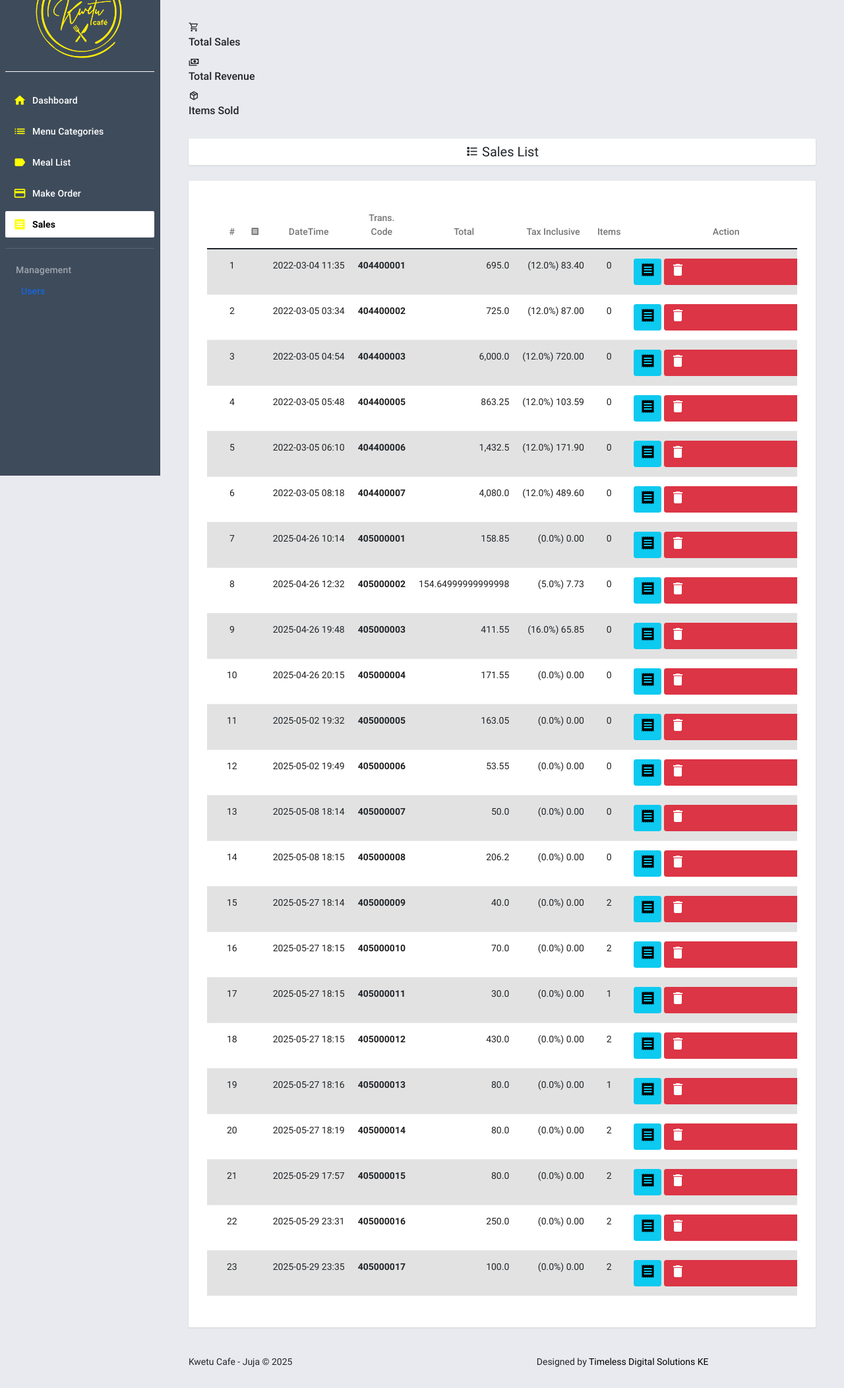
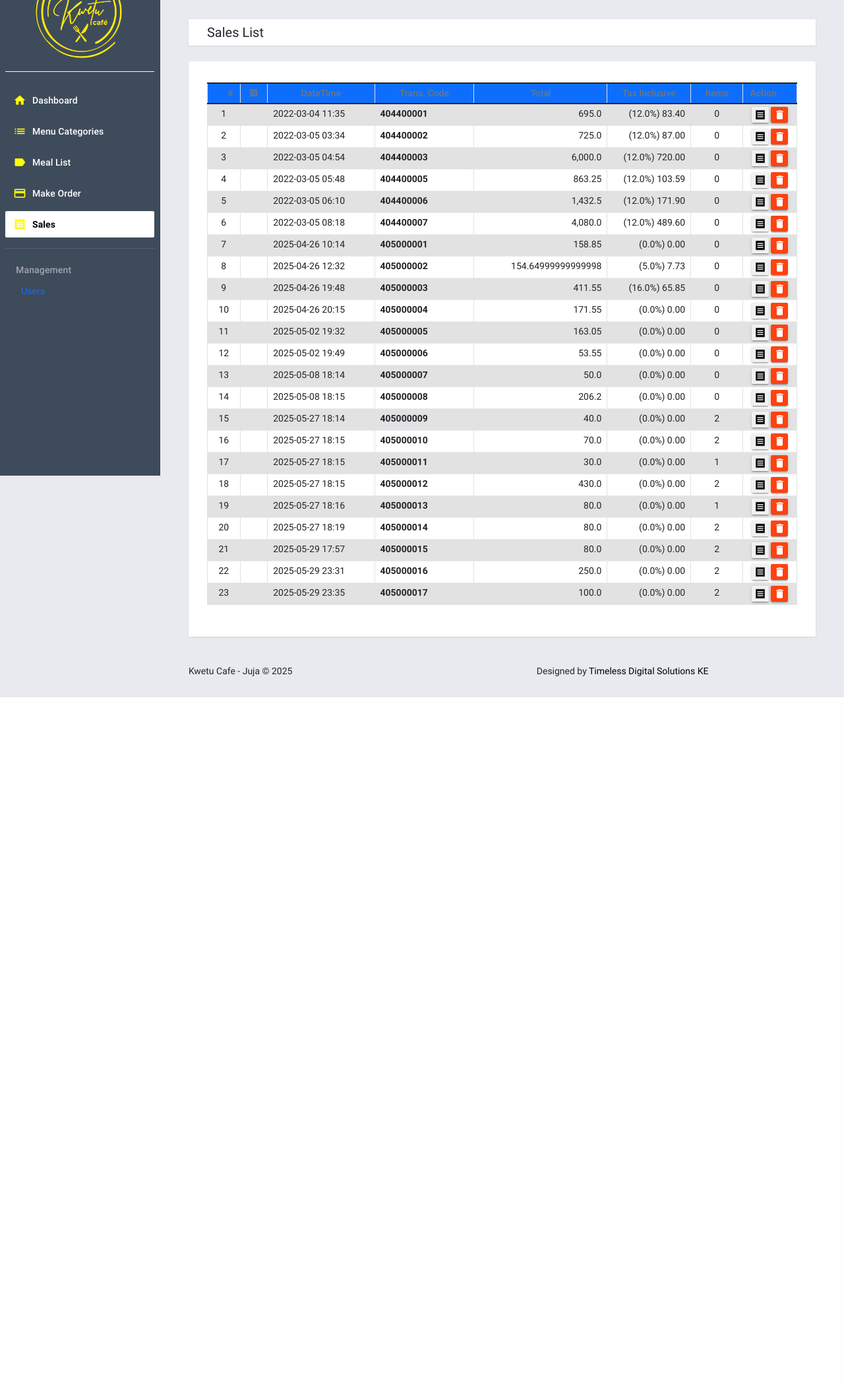
Before and after one commit to alfredmm/kwetu-cafe-pos-v2, a Django app: page /sales in a window 1280 px wide. Shown: the part 79-2183 px from the top of the page at 66% size. After the commit the page ends 1136 px from the top, so only its background shows below. Run offline with Django 3.2, Linux system fonts and the light colour scheme; a user stored in the database is signed in; data comes from the database, SQL or seed files in the repository; some libraries are stand-ins or nearby versions.

Commit message:
Update sales.html

```diff
--- a/posApp/templates/posApp/sales.html
+++ b/posApp/templates/posApp/sales.html
@@ -3,70 +3,56 @@
 
 {% block pageContent %}
 <div class="mdc-layout-grid__cell stretch-card mdc-layout-grid__cell--span-12">
-    <div class="stats-cards">
-        <div class="stat-card gradient-blue">
-            <div class="stat-icon"><i class="mdi mdi-cart-outline"></i></div>
-            <div class="stat-info">
-                <h5>Total Sales</h5>
-                <h3>{{ total_sales|intcomma }}</h3>
-            </div>
-        </div>
-        <div class="stat-card gradient-green">
-            <div class="stat-icon"><i class="mdi mdi-cash-multiple"></i></div>
-            <div class="stat-info">
-                <h5>Total Revenue</h5>
-                <h3>{{ total_revenue|intcomma }}</h3>
-            </div>
-        </div>
-        <div class="stat-card gradient-orange">
-            <div class="stat-icon"><i class="mdi mdi-package-variant-closed"></i></div>
-            <div class="stat-info">
-                <h5>Items Sold</h5>
-                <h3>{{ total_items|intcomma }}</h3>
-            </div>
+    <div class="mdc-card py-2">
+        <div class="d-flex justify-content-between align-items-center">
+            <h4 class="card-title mb-0">Sales List</h4>
         </div>
     </div>
 </div>
 
 <div class="mdc-layout-grid__cell stretch-card mdc-layout-grid__cell--span-12">
-    <div class="mdc-card py-2 d-flex justify-content-between align-items-center card-header-modern">
-        <h4 class="card-title mb-0"><i class="mdi mdi-format-list-bulleted-square"></i> Sales List</h4>
-    </div>
-</div>
-
-<div class="mdc-layout-grid__cell stretch-card mdc-layout-grid__cell--span-12">
-    <div class="mdc-card modern-card">
+    <div class="mdc-card">
         <div class="table-responsive">
-            <table class="table table-hover table-striped" id="sales-list-table">
+            <table class="table table-hover table-striped table-bordered" id="sales-list-table">
+                <colgroup>
+                    <col width="5%">
+                    <col width="5%">
+                    <col width="20%">
+                    <col width="20%">
+                    <col width="25%">
+                    <col width="15%">
+                    <col width="15%">
+                    <col width="15%">
+                </colgroup>
                 <thead>
-                    <tr>
-                        <th class="text-center">#</th>
-                        <th class="text-center"><i class="mdi mdi-receipt"></i></th>
-                        <th class="text-center">DateTime</th>
-                        <th class="text-center">Trans. Code</th>
-                        <th class="text-center">Total</th>
-                        <th class="text-center">Tax Inclusive</th>
-                        <th class="text-center">Items</th>
-                        <th class="text-center">Action</th>
+                    <tr class="bg-primary text-white">
+                        <th class="text-center py-1">#</th>
+                        <th class="text-center py-1"><i class="mdi mdi-receipt"></i></th>
+                        <th class="text-center py-1">DateTime</th>
+                        <th class="text-center py-1">Trans. Code</th>
+                        <th class="text-center py-1">Total</th>
+                        <th class="text-center py-1">Tax Inclusive</th>
+                        <th class="text-center py-1">Items</th>
+                        <th class="text-center py-1">Action</th>
                     </tr>
                 </thead>
                 <tbody>
                     {% for sale in sale_data %}
                     <tr class="sale-row" data-id="{{ sale.id }}">
-                        <td class="text-center">{{ forloop.counter }}</td>
-                        <td class="text-center"><i class="mdi mdi-receipt-outline mdi-24px text-primary"></i></td>
-                        <td>{{ sale.date_added|date:'Y-m-d H:i' }}</td>
-                        <td class="fw-bold">{{ sale.code }}</td>
-                        <td class="text-end">{{ sale.grand_total|intcomma }}</td>
-                        <td class="text-end">({{ sale.tax }}%) {{ sale.tax_amount|intcomma:2 }}</td>
-                        <td class="text-center">{{ sale.item_count|intcomma }}</td>
-                        <td class="text-center">
-                            <button class="btn btn-sm btn-info view-data" type="button" data-id="{{ sale.id }}" title="View Receipt">
+                        <td class="px-2 py-1 text-center">{{ forloop.counter }}</td>
+                        <td class="px-2 py-1 text-center"><i class="mdi mdi-receipt-outline mdi-24px text-primary"></i></td>
+                        <td class="px-2 py-1 text-start">{{ sale.date_added|date:'Y-m-d H:i' }}</td>
+                        <td class="px-2 py-1 text-start fw-bold">{{ sale.code }}</td>
+                        <td class="px-2 py-1 text-end">{{ sale.grand_total|intcomma }}</td>
+                        <td class="px-2 py-1 text-end">({{ sale.tax }}%) {{ sale.tax_amount|intcomma:2 }}</td>
+                        <td class="px-2 py-1 text-center">{{ sale.item_count|intcomma }}</td>
+                        <td class="px-2 py-1 text-center">
+                            <button class="mdc-button mdc-button--raised p-1 icon-button filled-button--light mdc-ripple-upgraded view-data" type="button" data-id="{{ sale.id }}" title="View Receipt">
                                 <i class="material-icons mdc-button__icon">receipt</i>
                             </button>
                             {% if user_role == 'admin' or user_role == 'manager' %}
-                            <button class="btn btn-sm btn-danger delete-data" type="button" data-id="{{ sale.id }}" data-code="{{ sale.code }}" title="Delete">
-                                <i class="material-icons mdc-button__icon">delete_outline</i>
+                            <button class="mdc-button mdc-button--raised p-1 icon-button filled-button--danger mdc-ripple-upgraded delete-data" type="button" data-id="{{ sale.id }}" data-code="{{ sale.code }}" title="Delete">
+                                <i class="material-icons mdc-button__icon">deleteoutline</i>
                             </button>
                             {% endif %}
                         </td>
@@ -77,13 +63,15 @@
         </div>
     </div>
 </div>
+
 {% endblock pageContent %}
 
 {% block ScriptBlock %}
 <script>
     $(function() {
+        // Initialize DataTable
         $('#sales-list-table').DataTable({
-            "order": [[ 0, "desc" ]]
+            "order": [[ 0, "desc" ]] // Order by the first column (the counter) in descending order
         });
 
         $('.view-data').click(function() {
@@ -98,15 +86,27 @@
     function delete_sale($id) {
         start_loader();
         $.ajax({
-            headers: { "X-CSRFToken": '{{csrf_token}}' },
+            headers: {
+                "X-CSRFToken": '{{csrf_token}}'
+            },
             url: "{% url 'delete-sale' %}",
             method: "POST",
-            data: { id: $id },
+            data: {
+                id: $id
+            },
             dataType: "json",
+            error: err => {
+                console.log(err);
+                alert_toast("An error occurred.", 'error');
+                end_loader();
+            },
             success: function(resp) {
-                if (resp.status == 'success') location.reload();
-                else alert_toast("An error occurred.", 'error');
+                if (typeof resp == 'object' && resp.status == 'success') {
+                    location.reload();
+                } else {
+                    alert_toast("An error occurred.", 'error');
                     end_loader();
+                }
             }
         });
     }
@@ -114,59 +114,32 @@
 {% endblock ScriptBlock %}
 
 <style>
-/* Stat Cards */
-.stats-cards {
-    display: flex;
-    gap: 1rem;
-    margin-bottom: 1rem;
+    /* Custom Styles for improved UI */
+    .mdc-card .card-title {
+        font-weight: 600;
+        font-size: 1.25rem;
     }
-.stat-card {
-    flex: 1;
-    display: flex;
-    align-items: center;
-    border-radius: 12px;
-    padding: 1rem;
+    .table thead th {
+        vertical-align: middle;
+        text-align: center;
+        background-color: #0d6efd; /* A modern blue for the header */
         color: white;
-    box-shadow: 0 4px 10px rgba(0,0,0,0.1);
-}
-.stat-icon {
-    font-size: 2.5rem;
-    margin-right: 1rem;
-}
-.stat-info h5 {
-    font-size: 0.9rem;
-    opacity: 0.9;
-    margin-bottom: 0.3rem;
-}
-.stat-info h3 {
-    font-size: 1.4rem;
-    font-weight: bold;
-}
-.gradient-blue { background: linear-gradient(135deg, #4f8ef7, #1e64d4); }
-.gradient-green { background: linear-gradient(135deg, #28a745, #218838); }
-.gradient-orange { background: linear-gradient(135deg, #fd7e14, #e8590c); }
-
-/* Table Styling */
-.modern-card {
-    border-radius: 12px;
-    padding: 1rem;
-}
-.table thead {
-    background: #0d6efd;
-    color: white;
-    font-weight: 600;
     }
     .table tbody tr:hover {
-    background-color: #f5f9ff;
-    transform: scale(1.002);
-    transition: 0.2s ease;
+        background-color: #f1f1f1;
+        cursor: pointer;
     }
-.btn {
-    border-radius: 8px;
+    .sale-row td {
+        vertical-align: middle;
     }
-.card-header-modern {
-    border-radius: 12px 12px 0 0;
-    padding: 1rem;
-    background: #f8f9fa;
+    .mdi-receipt-outline {
+        font-size: 24px;
+        color: #0d6efd;
+    }
+    .dataTables_wrapper .dataTables_paginate .paginate_button.current,
+    .dataTables_wrapper .dataTables_paginate .paginate_button.current:hover {
+        background-color: #0d6efd !important;
+        color: white !important;
+        border: 1px solid #0d6efd !important;
     }
 </style>
```
Lines whose indentation alone changed are shown as unchanged.
